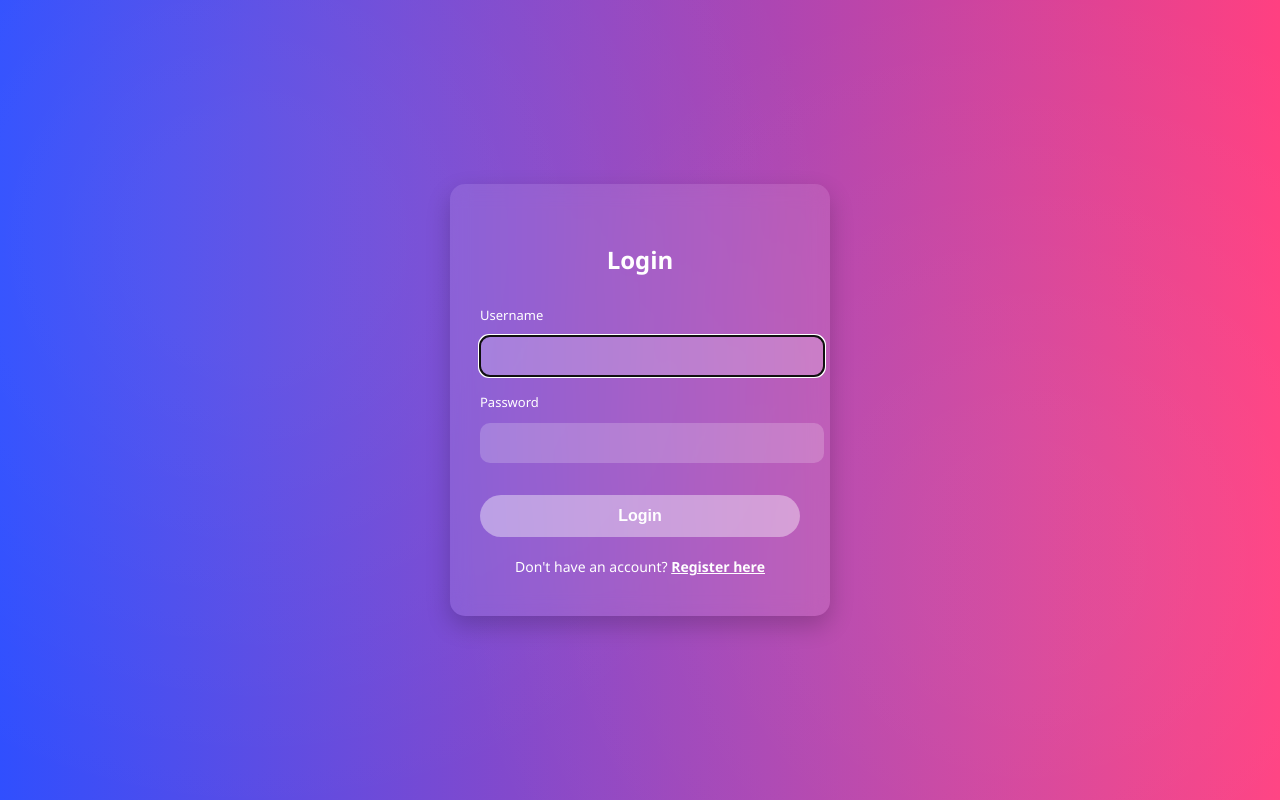
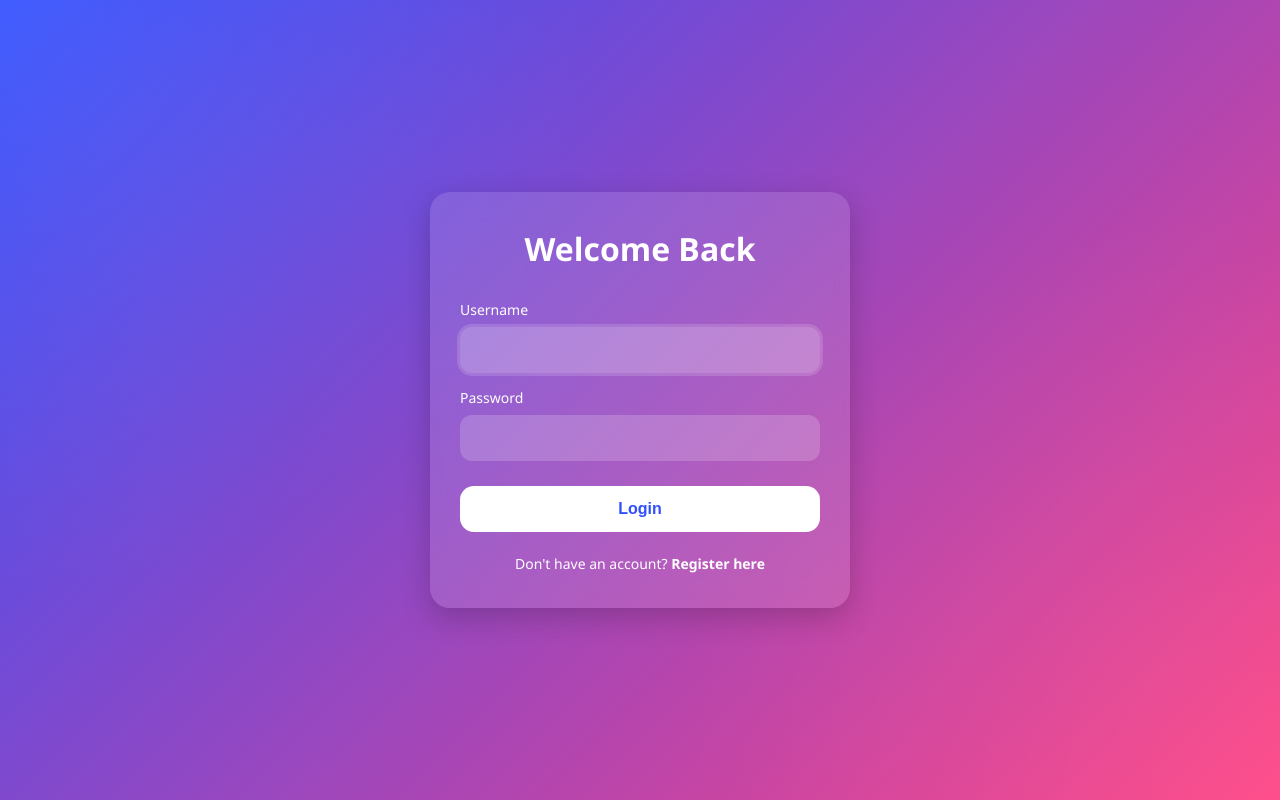
Before and after one commit to SayyedSufiyan/RealChat, a Django app: page /login/ in a window 1280 px wide. Run offline with Django 5.2, Linux system fonts and the light colour scheme.

Commit message:
updated login page

```diff
--- a/chat/templates/registration/login.html
+++ b/chat/templates/registration/login.html
@@ -3,135 +3,328 @@
 <html lang="en">
 <head>
     <meta charset="UTF-8">
-  <title>Login</title>
+
+    <!-- Responsive viewport -->
     <meta name="viewport" content="width=device-width, initial-scale=1.0">
+
+    <title>Modern Responsive Login</title>
+
     <style>
-    body {
-      margin: 0;
-      font-family: 'Segoe UI', sans-serif;
-      height: 100vh;
-      display: flex;
-      justify-content: center;
-      align-items: center;
-      background: linear-gradient(to right, #304ffe, #ff4081);
-      overflow: hidden;
+
+        /* =========================
+           RESET STYLES
+        ========================== */
+        *{
+            margin:0;
+            padding:0;
+            box-sizing:border-box;
         }
 
-    body::before {
-      content: "";
-      position: absolute;
-      width: 100%;
-      height: 100%;
-      background-image:
-        radial-gradient(circle at 20% 30%, rgba(255, 255, 255, 0.05) 10%, transparent 50%),
-        radial-gradient(circle at 80% 70%, rgba(255, 255, 255, 0.05) 10%, transparent 50%);
-      background-repeat: no-repeat;
-      z-index: 0;
+        /* =========================
+           BODY STYLING
+        ========================== */
+        body{
+            font-family:'Segoe UI', sans-serif;
+
+            /* Full screen height */
+            min-height:100vh;
+
+            /* Center content */
+            display:flex;
+            justify-content:center;
+            align-items:center;
+
+            /* Responsive padding */
+            padding:20px;
+
+            /* Modern gradient background */
+            background:linear-gradient(135deg,#304ffe,#ff4081);
+
+            overflow:hidden;
+            position:relative;
         }
 
-    .login-container {
-      position: relative;
-      z-index: 1;
-      background: rgba(255, 255, 255, 0.1);
-      backdrop-filter: blur(10px);
-      border-radius: 15px;
-      padding: 40px 30px;
-      width: 320px;
-      box-shadow: 0 10px 25px rgba(0,0,0,0.2);
-      text-align: center;
+        /* =========================
+           BACKGROUND EFFECTS
+        ========================== */
+        body::before{
+            content:"";
+            position:absolute;
+            inset:0;
+
+            background-image:
+            radial-gradient(circle at top left,
+            rgba(255,255,255,0.08),
+            transparent 40%),
+
+            radial-gradient(circle at bottom right,
+            rgba(255,255,255,0.08),
+            transparent 40%);
+
+            z-index:0;
         }
 
-    .login-container h2 {
-      color: white;
-      margin-bottom: 30px;
+        /* =========================
+           LOGIN CONTAINER
+        ========================== */
+        .login-container{
+
+            position:relative;
+            z-index:1;
+
+            width:100%;
+            max-width:420px;
+
+            background:rgba(255,255,255,0.12);
+
+            backdrop-filter:blur(12px);
+
+            border-radius:20px;
+
+            padding:35px 30px;
+
+            box-shadow:0 10px 30px rgba(0,0,0,0.2);
+
+            color:white;
         }
 
-    .login-container input[type="text"],
-    .login-container input[type="password"] {
-      width: 100%;
-      padding: 12px;
-      margin: 12px 0;
-      border: none;
-      border-radius: 10px;
-      background: rgba(255,255,255,0.2);
-      color: white;
-      font-size: 14px;
+        /* =========================
+           HEADING
+        ========================== */
+        .login-container h2{
+            text-align:center;
+            margin-bottom:30px;
+
+            font-size:2rem;
+            font-weight:700;
         }
 
-    .login-container input::placeholder {
-      color: #eee;
+        /* =========================
+           LABELS
+        ========================== */
+        .login-container label{
+            display:block;
+
+            margin-bottom:8px;
+            margin-top:15px;
+
+            font-size:14px;
+            font-weight:500;
         }
 
-    .login-container button {
-      width: 100%;
-      padding: 12px;
-      margin-top: 20px;
-      background: rgba(255,255,255,0.4);
-      border: none;
-      border-radius: 25px;
-      color: white;
-      font-weight: bold;
-      font-size: 16px;
-      cursor: pointer;
-      transition: background 0.3s ease;
+        /* =========================
+           INPUT FIELDS
+        ========================== */
+        .login-container input[type="text"],
+        .login-container input[type="password"]{
+
+            width:100%;
+
+            padding:14px 16px;
+
+            border:none;
+            outline:none;
+
+            border-radius:12px;
+
+            background:rgba(255,255,255,0.18);
+
+            color:white;
+
+            font-size:16px;
+
+            transition:0.3s ease;
         }
 
-    .login-container button:hover {
-      background: rgba(255,255,255,0.6);
+        /* Placeholder color */
+        .login-container input::placeholder{
+            color:#f1f1f1;
         }
 
-    .login-container label {
-      display: block;
-      color: white;
-      text-align: left;
-      font-size: 13px;
-      margin-top: 5px;
+        /* Focus effect */
+        .login-container input:focus{
+            background:rgba(255,255,255,0.25);
+
+            box-shadow:0 0 0 3px rgba(255,255,255,0.15);
         }
 
-    .errorlist {
-      color: #ffbbbb;
-      font-size: 13px;
-      text-align: left;
-      margin: 0 0 10px 0;
+        /* =========================
+           BUTTON
+        ========================== */
+        .login-container button{
+
+            width:100%;
+
+            padding:14px;
+
+            margin-top:25px;
+
+            border:none;
+            border-radius:14px;
+
+            background:white;
+
+            color:#304ffe;
+
+            font-size:16px;
+            font-weight:bold;
+
+            cursor:pointer;
+
+            transition:0.3s ease;
         }
 
-    .register-link {
-      margin-top: 20px;
-      font-size: 14px;
-      color: #ffffff;
+        /* Hover effect */
+        .login-container button:hover{
+            transform:translateY(-2px);
+
+            background:#f2f2f2;
         }
 
-    .register-link a {
-      color: #ffffff;
-      text-decoration: underline;
-      font-weight: bold;
+        /* =========================
+           ERROR MESSAGES
+        ========================== */
+        .errorlist{
+            color:#ffd4d4;
+
+            font-size:13px;
+
+            margin-top:6px;
+            margin-left:3px;
         }
 
-    .register-link a:hover {
-      color: #ddd;
+        /* =========================
+           REGISTER LINK
+        ========================== */
+        .register-link{
+
+            text-align:center;
+
+            margin-top:22px;
+
+            font-size:14px;
         }
+
+        .register-link a{
+            color:white;
+
+            font-weight:bold;
+
+            text-decoration:none;
+        }
+
+        .register-link a:hover{
+            text-decoration:underline;
+        }
+
+        /* =========================
+           MOBILE RESPONSIVE
+        ========================== */
+        @media (max-width:768px){
+
+            .login-container{
+                padding:30px 22px;
+            }
+
+            .login-container h2{
+                font-size:1.8rem;
+            }
+
+            .login-container input{
+                padding:13px;
+            }
+
+            .login-container button{
+                padding:13px;
+            }
+        }
+
+        /* =========================
+           EXTRA SMALL DEVICES
+        ========================== */
+        @media (max-width:480px){
+
+            body{
+                padding:15px;
+            }
+
+            .login-container{
+                border-radius:16px;
+                padding:25px 18px;
+            }
+
+            .login-container h2{
+                font-size:1.6rem;
+                margin-bottom:22px;
+            }
+
+            .login-container label{
+                font-size:13px;
+            }
+
+            .login-container input{
+                font-size:16px;
+            }
+
+            .register-link{
+                font-size:13px;
+            }
+        }
+
     </style>
 </head>
+
 <body>
 
+    <!-- =========================
+         LOGIN CARD
+    ========================== -->
     <div class="login-container">
-    <h2>Login</h2>
-    <form method="post">
+
+        <h2>Welcome Back</h2>
+
+        <!-- Login Form -->
+        <form method="POST">
+
             {% csrf_token %}
+
             {% for field in form %}
-        <label for="{{ field.id_for_label }}">{{ field.label }}</label>
+
+                <!-- Label -->
+                <label for="{{ field.id_for_label }}">
+                    {{ field.label }}
+                </label>
+
+                <!-- Input -->
                 {{ field }}
+
+                <!-- Errors -->
                 {% for error in field.errors %}
-          <div class="errorlist">{{ error }}</div>
+                    <div class="errorlist">
+                        {{ error }}
+                    </div>
                 {% endfor %}
+
             {% endfor %}
-      <button type="submit">Login</button>
+
+            <!-- Submit Button -->
+            <button type="submit">
+                Login
+            </button>
+
         </form>
 
+        <!-- Register Link -->
         <div class="register-link">
+
             Don't have an account?
-      <a href="{% url 'register' %}">Register here</a>
+
+            <a href="{% url 'register' %}">
+                Register here
+            </a>
+
         </div>
+
     </div>
 
 </body>
```
Lines whose indentation alone changed are shown as unchanged.
